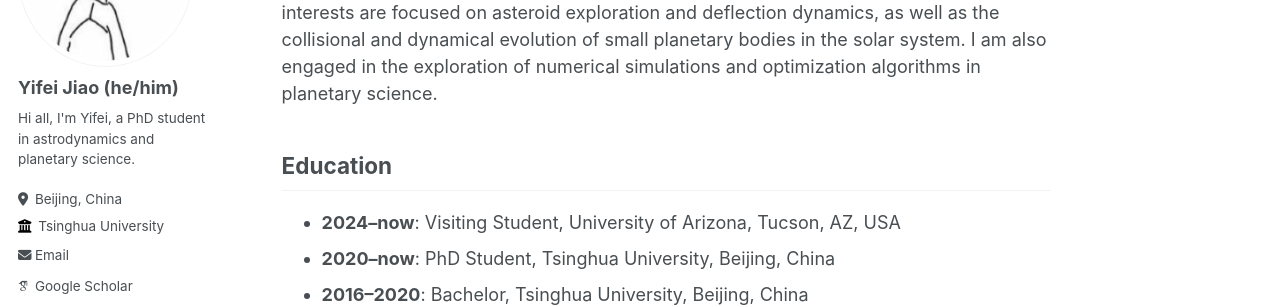
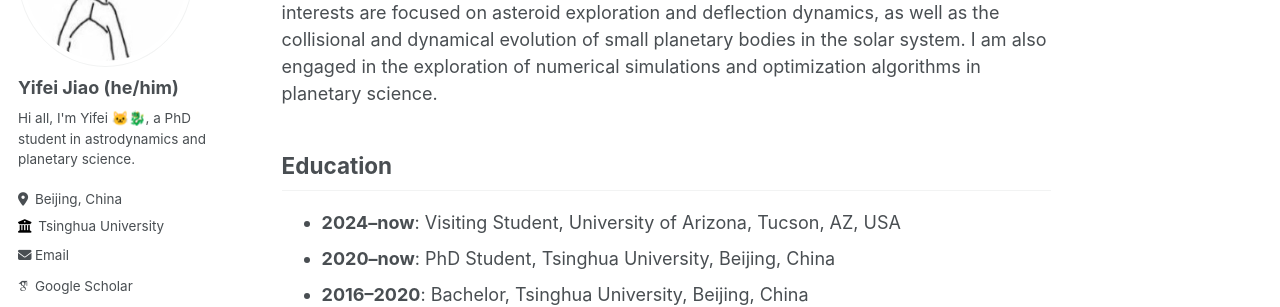
Before and after one commit to jiaoyf-thu/jiaoyf-thu.github.io, a Jekyll site: the page built from _pages/about.md, in a window 1280 px wide. Shown: the part 221-528 px from the top of the page. Built offline with Jekyll 4.4.1, drawn with Linux system fonts in a browser that asks for light colours; some web fonts are replaced.

```diff
--- a/_config.yml
+++ b/_config.yml
@@ -24,7 +24,7 @@ author:
   avatar           : "profile.png"
   name             : "Yifei Jiao (he/him)"
   pronouns         : # "he/him"
-  bio              : "Hi all, I'm Yifei, a PhD student in astrodynamics and planetary science."
+  bio              : "Hi all, I'm Yifei 🐱‍🐉, a PhD student in astrodynamics and planetary science."
   location         : "Beijing, China"
   employer         : "Tsinghua University"
   uri              : # URL
```
